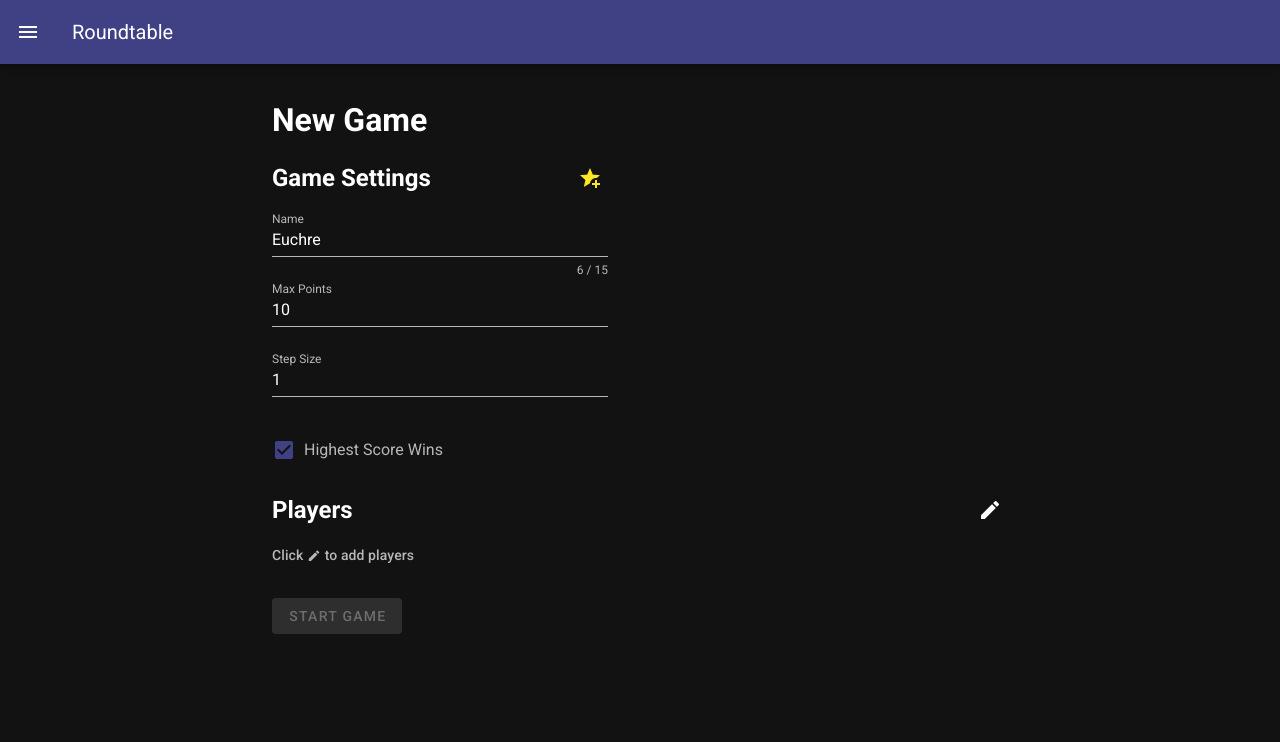
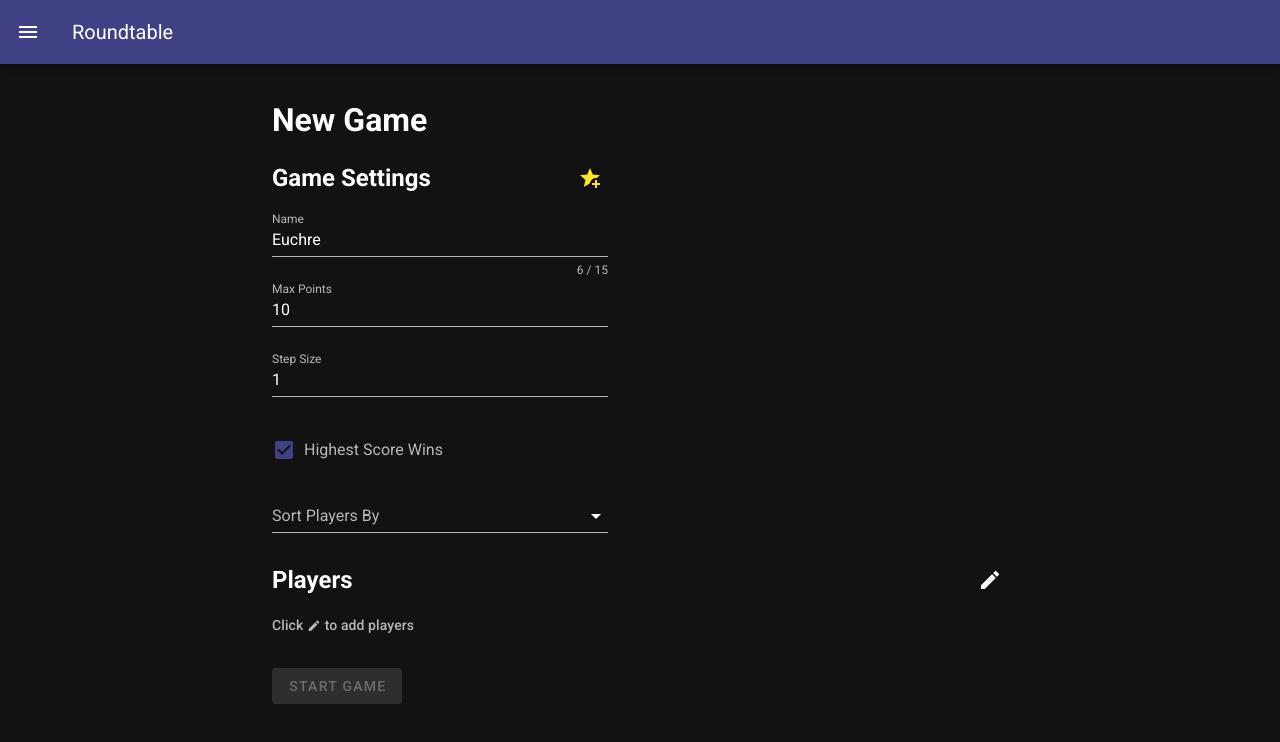
Before and after one commit to trrevvorr/roundtable, a Vue app: page /#/new in a window 1280 px wide. Shown: the top 742 px of the page. Built offline with nearby package versions, Linux system fonts and the light colour scheme.

Commit message:
sort players

```diff
--- a/src/components/GameSettings.vue
+++ b/src/components/GameSettings.vue
@@ -88,6 +88,12 @@
             ></span>
           </div>
         </div>
+
+        <v-select
+          v-model="sortPlayersBy"
+          :items="Object.values(playerSortOptions)"
+          label="Sort Players By"
+        ></v-select>
       </div>
     </v-form>
   </div>
@@ -97,6 +103,7 @@
 import ActionHeader from "@/components/ActionHeader";
 let colormap = require("colormap");
 const colorMaps = require("@/constants/colorMaps.json");
+const playerSortOptions = require("@/constants/playerSortOptions.json");
 
 export default {
   name: "GameSettings",
@@ -123,11 +130,13 @@ export default {
     colors: [],
     selectedColor: null,
     colorMaps: colorMaps,
+    playerSortOptions: playerSortOptions,
+    sortPlayersBy: null,
   }),
   created() {
     if (this.appSettings) {
+      this.sortPlayersBy = this.appSettings.sortPlayersBy;
       this.selectedColor = this.appSettings.colorMap;
-      this.setColors();
     }
   },
   watch: {
@@ -135,6 +144,7 @@ export default {
       this.$emit("valid", this.valid);
     },
     appSettings() {
+      this.sortPlayersBy = this.appSettings.sortPlayersBy;
       this.selectedColor = this.appSettings.colorMap;
     },
     selectedColor() {
@@ -142,6 +152,12 @@ export default {
       this.$emit("changeAppSettings", {
         ...this.appSettings,
         colorMap: this.selectedColor,
+      });
+    },
+    sortPlayersBy() {
+      this.$emit("changeAppSettings", {
+        ...this.appSettings,
+        sortPlayersBy: this.sortPlayersBy,
       });
     },
   },
--- a/src/constants/initialState.json
+++ b/src/constants/initialState.json
@@ -19,6 +19,7 @@
         "previous": []
     },
     "appSettings": {
-        "colorMap": "viridis"
+        "colorMap": "viridis",
+        "sortPlayersBy": "turn"
     }
 }
--- /dev/null
+++ b/src/constants/playerSortOptions.json
@@ -0,0 +1,5 @@
+{
+    "turn": "turn",
+    "score": "score",
+    "name": "name"
+}
--- a/src/store/index.js
+++ b/src/store/index.js
@@ -22,6 +22,7 @@ export default new Vuex.Store({
     },
     appSettings: {
       colorMap: (getAllData().appSettings && getAllData().appSettings.colorMap) || "viridis",
+      sortPlayersBy: (getAllData().appSettings && getAllData().appSettings.sortPlayersBy) || "turn",
     }
   },
   getters: {
--- a/src/views/CurrentGameView.vue
+++ b/src/views/CurrentGameView.vue
@@ -12,7 +12,7 @@
     />
     <div class="players">
       <PlayerScore
-        v-for="player in currentGameSettings.players"
+        v-for="player in sortedPlayers"
         :key="player"
         :name="player"
         :gameScore="getScoreForPlayer(player)"
@@ -91,6 +91,7 @@ import CurrentGameMenu from "@/components/CurrentGameMenu.vue";
 import GameOverDialog from "@/components/GameOverDialog.vue";
 import ConfirmationDialog from "@/components/ConfirmationDialog.vue";
 import router from "@/router";
+const playerSortOptions = require("@/constants/playerSortOptions.json");
 
 export default {
   name: "CurrentGameView",
@@ -132,6 +133,32 @@ export default {
           )
         )
       );
+    },
+    sortedPlayers() {
+      const players = [...this.currentGameSettings.players];
+
+      if (this.appSettings.sortPlayersBy === playerSortOptions.score) {
+        const playerScores = [
+          ...this.currentGameSettings.players.map((player) => ({
+            score: this.getScoreForPlayer(player),
+            player: player,
+          })),
+        ];
+
+        if (this.currentGameSettings.highestWins) {
+          return playerScores
+            .sort((a, b) => b.score - a.score)
+            .map((o) => o.player);
+        } else {
+          return playerScores
+            .sort((a, b) => a.score - b.score)
+            .map((o) => o.player);
+        }
+      } else if (this.appSettings.sortPlayersBy === playerSortOptions.name) {
+        return players.sort();
+      } else {
+        return players; // default sort by turn
+      }
     },
   },
   watch: {
```
